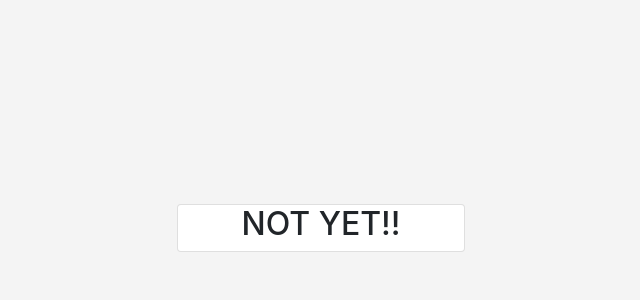
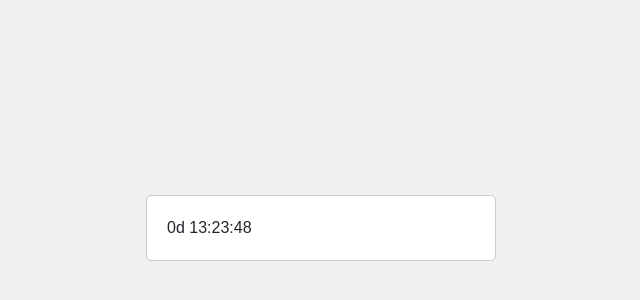
Before and after one commit to afsangujarati93/her-birthday, a plain HTML site: page index.html in a window 1280 px wide. Shown: the part 172-472 px from the top of the page, without its empty margins (319-959 px from the left). Drawn offline with nearby package versions, Linux system fonts and the light colour scheme.

Commit message:
Update index.html

```diff
--- a/index.html
+++ b/index.html
@@ -3,34 +3,72 @@
 <head>
     <meta charset="UTF-8">
     <meta name="viewport" content="width=device-width, initial-scale=1.0">
-    <title>You've Won!</title>
+    <title>Countdown Timer to 8 PM EST, April 30, 2024</title>
     <link href="https://maxcdn.bootstrapcdn.com/bootstrap/4.5.2/css/bootstrap.min.css" rel="stylesheet">
     <style>
         body {
             display: flex;
+            justify-content: center;
+            align-items: center;
             height: 100vh;
-            align-items: center;
-            justify-content: center;
-            background-color: #f4f4f4;
-            margin: 0;
+            font-family: Arial, sans-serif;
+            background-color: #f0f0f0;
         }
-        .card {
-            width: 18rem;
+        .timer, .card {
+            width: 350px;
+            padding: 20px;
+            background: #fff;
+            border: 1px solid #ccc;
+            border-radius: 5px;
         }
         .card-img-top {
             width: 100%;
-            height: 15vw;
+            height: auto;
             object-fit: cover;
         }
     </style>
 </head>
 <body>
-    <div class="card text-center">
-        <h2>NOT YET!!</h2>
-    </div>
+    <div id="content" class="timer">Loading...</div>
 
-    <script src="https://code.jquery.com/jquery-3.5.1.slim.min.js"></script>
-    <script src="https://cdn.jsdelivr.net/npm/@popperjs/core@2.9.2/dist/umd/popper.min.js"></script>
-    <script src="https://stackpath.bootstrapcdn.com/bootstrap/4.5.2/js/bootstrap.min.js"></script>
+    <script>
+        // Set the specific countdown date and time
+        var countDownDate = new Date("April 30, 2024 20:00:00 EST").getTime();
+
+        // Update the count down every 1 second
+        var x = setInterval(function() {
+
+            // Get today's date and time in UTC
+            var now = new Date().getTime();
+
+            // Find the distance between now and the count down date
+            var distance = countDownDate - now;
+
+            // Time calculations for days, hours, minutes and seconds
+            var days = Math.floor(distance / (1000 * 60 * 60 * 24));
+            var hours = Math.floor((distance % (1000 * 60 * 60 * 24)) / (1000 * 60 * 60));
+            var minutes = Math.floor((distance % (1000 * 60 * 60)) / (1000 * 60));
+            var seconds = Math.floor((distance % (1000 * 60)) / 1000);
+
+            // Display the result in the element with id="content"
+            document.getElementById("content").innerHTML = days + "d " + hours.toLocaleString('en-US', {minimumIntegerDigits: 2, useGrouping:false}) + ":"
+            + minutes.toLocaleString('en-US', {minimumIntegerDigits: 2, useGrouping:false}) + ":" + seconds.toLocaleString('en-US', {minimumIntegerDigits: 2, useGrouping:false});
+
+            // If the count down is finished, show the winning message
+            if (distance < 0) {
+                clearInterval(x);
+                document.getElementById("content").innerHTML = `
+                <div class="card text-center">
+                    <img src="your_image_url_here.jpg" class="card-img-top" alt="Women's Wallet">
+                    <div class="card-body">
+                        <h5 class="card-title">Congratulations, You've Won!</h5>
+                        <p class="card-text">This beautiful wallet is yours. Please contact your husband to pick it up.</p>
+                        <a href="#" class="btn btn-primary">Claim Your Wallet</a>
+                    </div>
+                </div>
+                `;
+            }
+        }, 1000);
+    </script>
 </body>
 </html>
```
